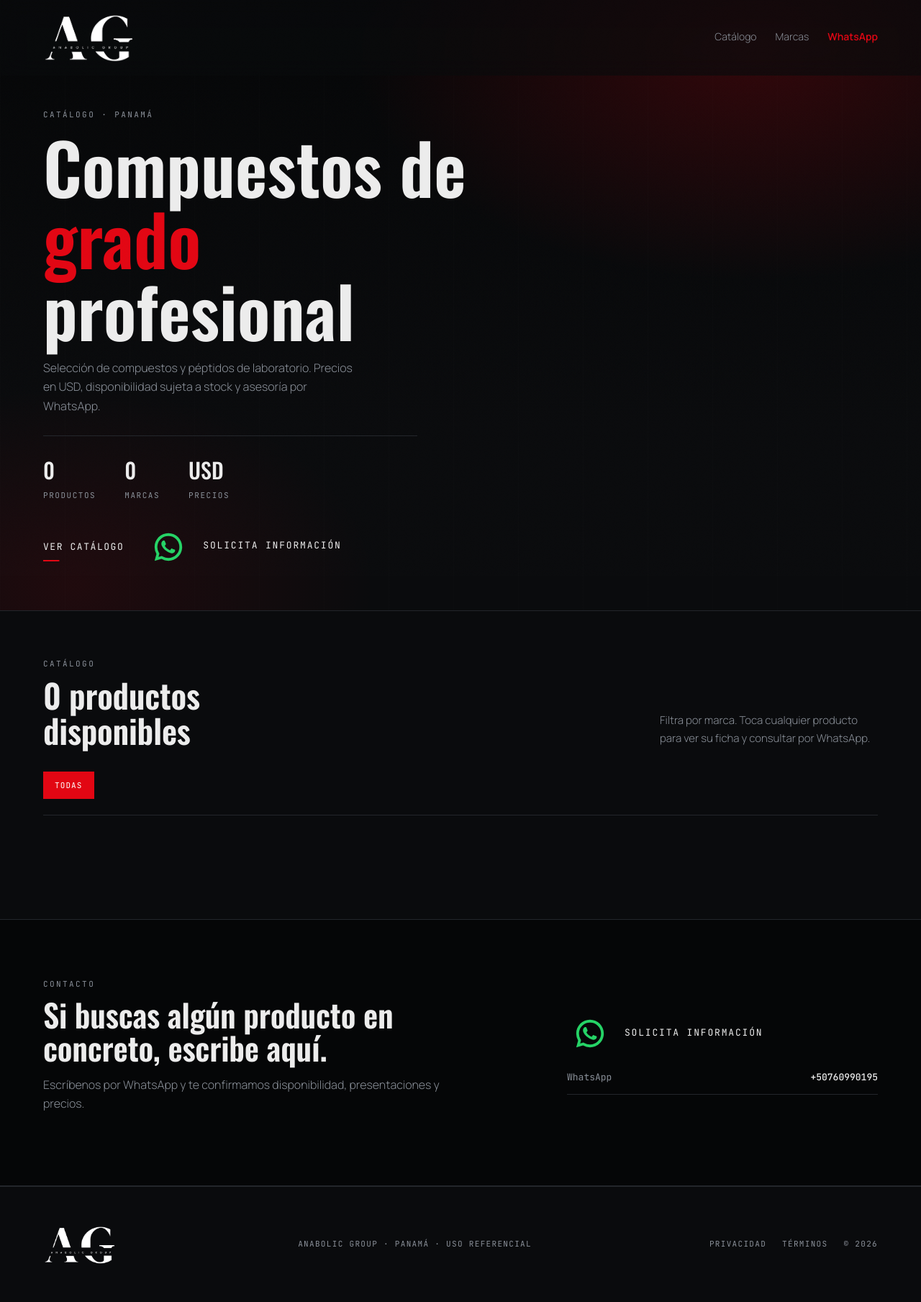
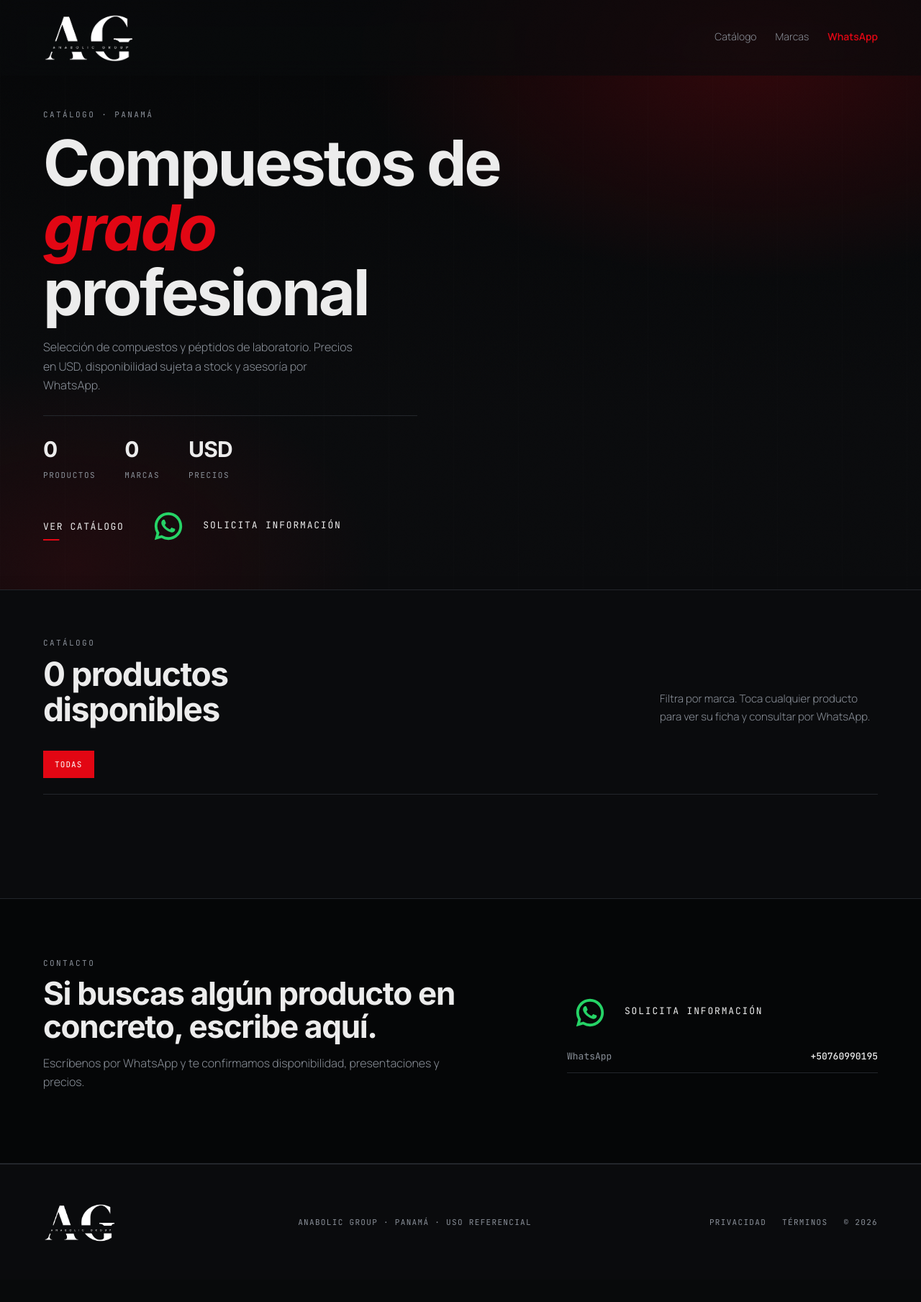
Before and after one commit to macethat/anabolicgroup-procesos, a Flask app: page / in a window 1280 px wide. Shown: the whole page at 72% size. After the commit the page ends 1725 px from the top, so only its background shows below. Run offline with Flask 3, Linux system fonts and the light colour scheme; data that the repository does not hold is empty.

Commit message:
Tipografia display: Inter (700) + investigacion de fuentes en webs de peptidos

```diff
--- a/site/static/style.css
+++ b/site/static/style.css
@@ -1,7 +1,7 @@
 :root{
   --bg:#0A0B0D; --surface:#121417; --deep:#050607; --ink:#ECECEC; --muted:#8A9099;
   --accent:#E20613; --accent-2:#FF2A36; --rule:#23262B; --plate:#E9EAEC;
-  --f-display:'Oswald',sans-serif; --f-body:'Manrope',sans-serif; --f-mono:'JetBrains Mono',monospace;
+  --f-display:'Inter',sans-serif; --f-body:'Manrope',sans-serif; --f-mono:'JetBrains Mono',monospace;
   --ease:cubic-bezier(.16,1,.3,1); --maxw:1240px;
 }
 *{box-sizing:border-box}
@@ -9,7 +9,7 @@ html{scroll-behavior:smooth}
 body{margin:0;background:var(--bg);color:var(--ink);font:300 16px/1.65 var(--f-body);-webkit-font-smoothing:antialiased;overflow-x:hidden}
 img{display:block;max-width:100%;height:auto}
 a{color:inherit}
-h1,h2,h3{font-family:var(--f-display);font-weight:600;margin:0;line-height:1.06;letter-spacing:-.005em}
+h1,h2,h3{font-family:var(--f-display);font-weight:700;margin:0;line-height:1.05;letter-spacing:-.03em}
 p{margin:0 0 20px;max-width:64ch}
 .muted{color:var(--muted)}
 .wrap{max-width:var(--maxw);margin:0 auto;padding:0 40px}
@@ -46,12 +46,12 @@ nav.solid{border-color:var(--rule);background:rgba(10,11,13,.94)}
   repeating-linear-gradient(90deg,rgba(255,255,255,.03) 0 1px,transparent 1px 90px)}
 .hero .wrap{position:relative;z-index:1;width:100%}
 .hero-inner{max-width:680px}
-.hero h1{font-size:clamp(48px,7.6vw,98px);letter-spacing:0;line-height:1.02;margin:14px 0 18px}
-.hero h1 em{font-style:normal;color:var(--accent)}
+.hero h1{font-size:clamp(44px,7vw,88px);letter-spacing:-.035em;line-height:1.02;margin:14px 0 18px}
+.hero h1 em{font-style:italic;color:var(--accent)}
 .hero .lead{color:var(--muted);font-size:16px;max-width:46ch;margin-bottom:28px}
 .stats{display:flex;flex-wrap:wrap;gap:40px;margin:0 0 30px;padding-top:22px;border-top:1px solid var(--rule);max-width:520px}
 .stats div{font-family:var(--f-mono);font-size:11px;letter-spacing:.14em;text-transform:uppercase;color:var(--muted)}
-.stats b{display:block;font-family:var(--f-display);font-size:30px;font-weight:500;color:var(--ink);margin-bottom:2px;text-transform:none;letter-spacing:0}
+.stats b{display:block;font-family:var(--f-display);font-size:30px;font-weight:700;color:var(--ink);margin-bottom:2px;text-transform:none;letter-spacing:-.03em}
 .hero-cta{display:flex;flex-wrap:wrap;gap:30px;align-items:center}
 .rise{opacity:0;transform:translateY(16px);animation:rise .9s var(--ease) forwards}
 .d1{animation-delay:.05s}.d2{animation-delay:.14s}.d3{animation-delay:.26s}.d4{animation-delay:.38s}.d5{animation-delay:.5s}
@@ -91,7 +91,7 @@ section{padding:64px 0 110px}
 .card .sold{position:absolute;top:10px;left:10px;background:rgba(5,6,7,.85);color:#fff;font-family:var(--f-mono);font-size:10px;letter-spacing:.1em;text-transform:uppercase;padding:4px 8px}
 .card .meta{display:flex;flex-direction:column;gap:6px}
 .card .brand{font-family:var(--f-mono);font-size:11px;letter-spacing:.16em;text-transform:uppercase;color:var(--accent)}
-.card .nm{font-family:var(--f-display);font-size:22px;font-weight:500;line-height:1.15;letter-spacing:0}
+.card .nm{font-family:var(--f-display);font-size:22px;font-weight:600;line-height:1.15;letter-spacing:-.02em}
 .card .tag{color:var(--muted);font-size:13px;line-height:1.45}
 .card .row{display:flex;align-items:center;justify-content:space-between;margin-top:6px;padding-top:12px;border-top:1px solid var(--rule)}
 .card .price{font-family:var(--f-mono);font-size:14px;color:var(--ink)}
--- a/site/templates/base.html
+++ b/site/templates/base.html
@@ -12,7 +12,7 @@
 <link rel="icon" href="/static/img/logo.png">
 <link rel="preconnect" href="https://fonts.googleapis.com">
 <link rel="preconnect" href="https://fonts.gstatic.com" crossorigin>
-<link href="https://fonts.googleapis.com/css2?family=Oswald:wght@300;400;500;600;700&family=Manrope:wght@300;400;500;600;700&family=JetBrains+Mono:wght@400;500&display=swap" rel="stylesheet">
+<link href="https://fonts.googleapis.com/css2?family=Inter:ital,wght@0,300..900;1,300..900&family=Manrope:wght@300;400;500;600;700&family=JetBrains+Mono:wght@400;500&display=swap" rel="stylesheet">
 <link rel="stylesheet" href="{{ url_for('static', filename='style.css') }}?v={{ asset_ver }}">
 </head>
 <body>
```
Also changed, not shown: HISTORIAL.md (+4 -4 lines).
